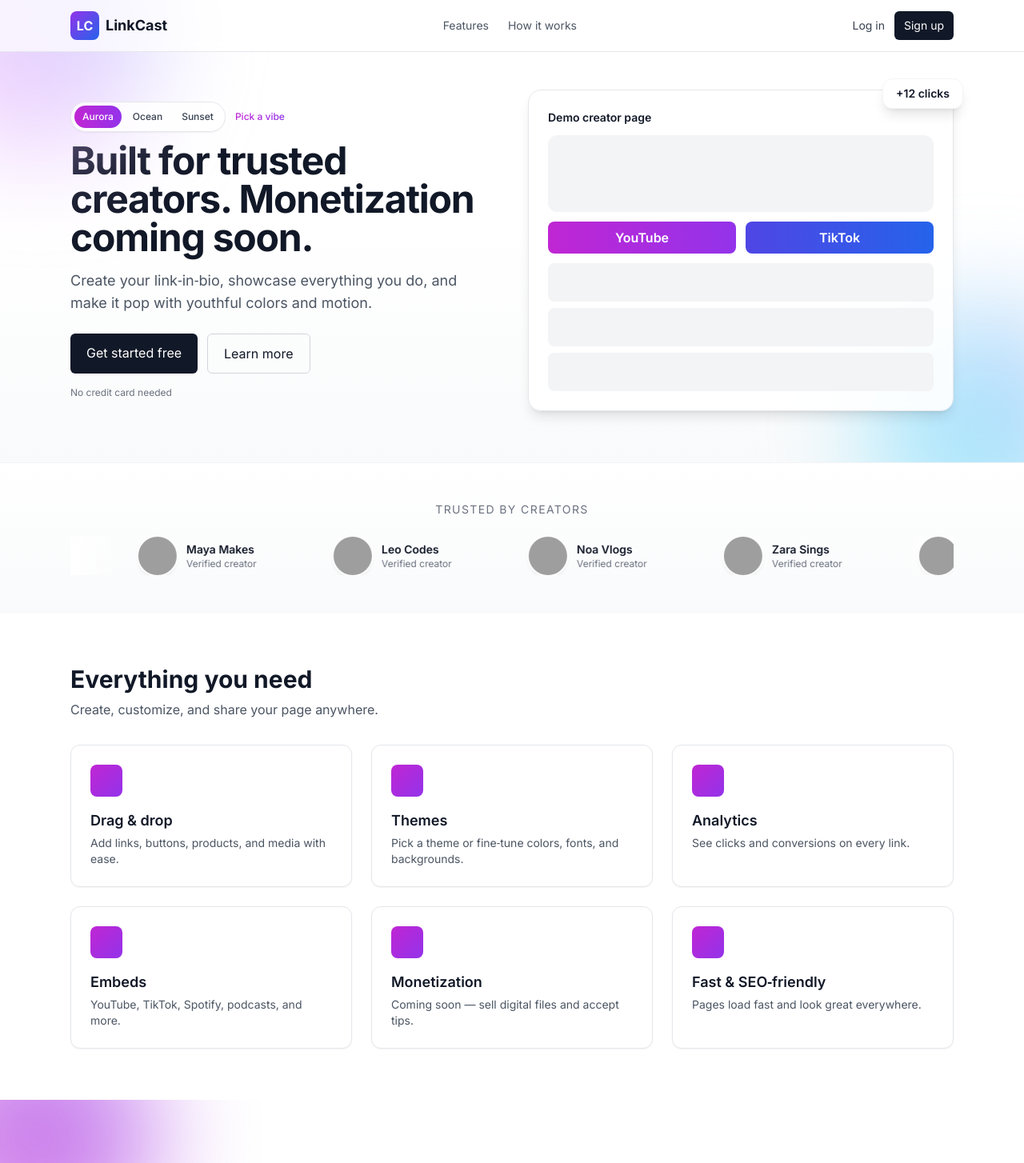
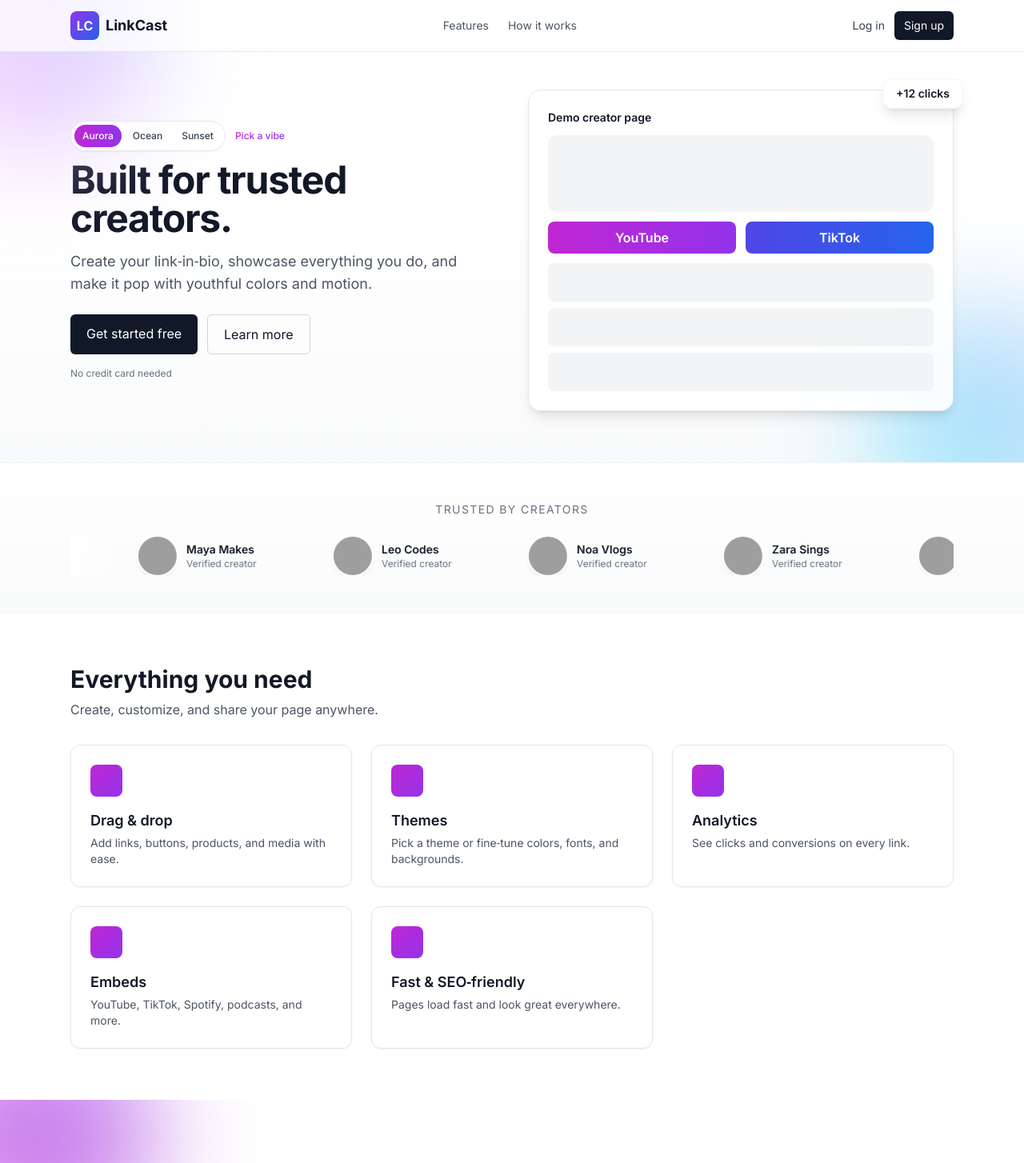
Before and after one commit to nalin-pixel/frontend-repo_r1oxdr56_az0une, a React (Vite) app: page / in a window 1280 px wide. Shown: the top 1454 px of the page at 80% size. Built offline with nearby package versions, Linux system fonts and the light colour scheme; grey boxes are pictures that could not be loaded; a web font is replaced by a local one.

Commit message:
Update project prj_r1oxdr56 - 2025-11-10T18:36:42.493Z

```diff
--- a/src/App.jsx
+++ b/src/App.jsx
@@ -43,7 +43,7 @@ function App() {
                 <span className={`hidden sm:inline-block text-xs font-medium bg-gradient-to-r ${theme.primary} text-transparent bg-clip-text`}>Pick a vibe</span>
               </div>
               <h1 className="text-4xl sm:text-5xl font-extrabold leading-tight tracking-tight">
-                Built for trusted creators. Monetization coming soon.
+                Built for trusted creators.
               </h1>
               <p className="mt-4 text-lg text-gray-600">Create your link‑in‑bio, showcase everything you do, and make it pop with youthful colors and motion.</p>
               <div className="mt-6 flex flex-wrap gap-3">
@@ -95,7 +95,6 @@ function App() {
                 { title: 'Themes', desc: 'Pick a theme or fine‑tune colors, fonts, and backgrounds.' },
                 { title: 'Analytics', desc: 'See clicks and conversions on every link.' },
                 { title: 'Embeds', desc: 'YouTube, TikTok, Spotify, podcasts, and more.' },
-                { title: 'Monetization', desc: 'Coming soon — sell digital files and accept tips.' },
                 { title: 'Fast & SEO‑friendly', desc: 'Pages load fast and look great everywhere.' },
               ].map((f) => (
                 <div key={f.title} className="rounded-xl border border-gray-200 bg-white p-6 shadow-sm">
```
Also changed, not shown: 1 other file (tests, documents, lock files or other folders).
